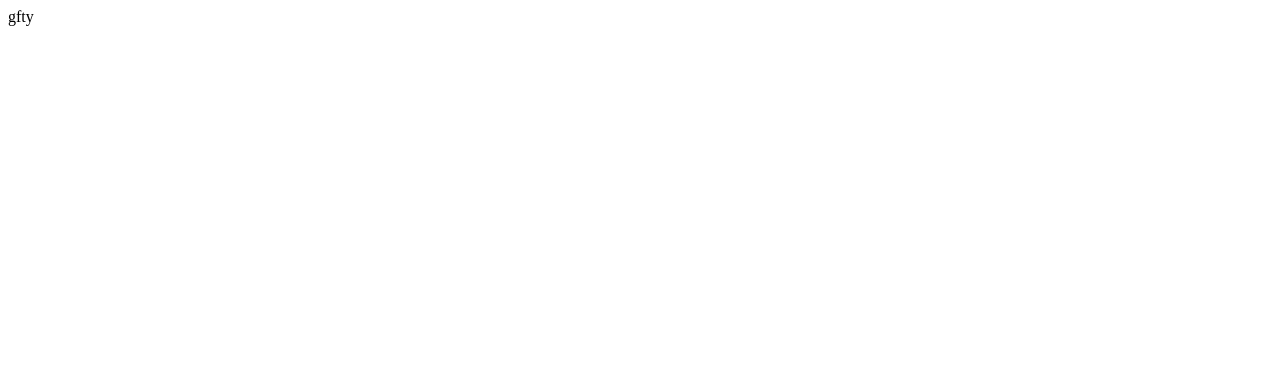
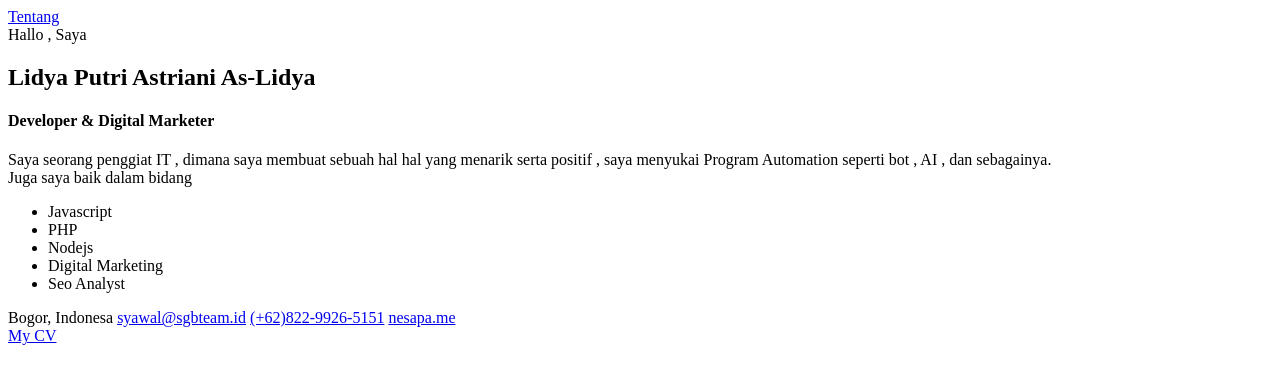
Before and after one commit to l1dya/jhg, a plain HTML site: page index.html in a window 1280 px wide. Drawn offline with Linux system fonts and the light colour scheme.

Commit message:
Update index.html

```diff
--- a/index.html
+++ b/index.html
@@ -1 +1,66 @@
-gfty
+<main class="content">
+    <div class="wrapper">
+        <section id="about-me">
+            <div class="container">
+                <div class="section-title">
+                    <a href="#" class="custom-btn">Tentang</a>
+                </div>
+                <div class="row section-content">
+                    <div class="col-sm-12 col-md-7">
+                        <div class="container">
+                            <div class="promo">
+                                <span>Hallo , Saya</span>
+                            </div>
+                            <div class="intro">
+                                <h2 class="my-name">Lidya Putri Astriani As-Lidya</h2>
+                                <h4>Developer & Digital Marketer</h4>
+                            </div>
+                            <div class="info-content">
+                                <p>
+                       Saya seorang penggiat IT , dimana saya membuat sebuah hal hal yang menarik serta positif , saya menyukai Program Automation seperti bot , AI , dan sebagainya.</br>
+
+                     Juga saya baik dalam bidang
+                                </p>
+                                <div class="skill-tag">
+                                    <ul>
+                                        <li>
+                                            <span>Javascript</span>
+                                        </li>
+                                        <li>
+                                            <span>PHP</span>
+                                        </li>
+                                        <li>
+                                            <span>Nodejs</span>
+                                        </li>
+                                        <li>
+                                            <span>Digital Marketing</span>
+                                        </li>
+                                        <li>
+                                            <span>Seo Analyst</span>
+                                        </li>
+                                    </ul>
+                                </div>
+                            </div>
+                        </div>
+                    </div>
+                    <div class="col-sm-12 col-md-5">
+                        <div class="container">
+                            <div class="info-list">
+                                <i class="icon ion-location"></i>
+                                <span>Bogor, Indonesa</span>
+                                <i class="icon ion-email"></i>
+                                <a href="mailto:abdulmuttaqin456@gmail.com">syawal@sgbteam.id</a>
+                                <i class="icon ion-social-whatsapp"></i>
+                                <a href="https://wa.me/6289614737919">(+62)822-9926-5151</a>
+                                <i class="icon ion-android-globe"></i>
+                                <a href="http://nesapa.me" target="_blank">nesapa.me</a>
+                            </div>
+                            <a href="#" class="download-btn">
+                                <i class="icon ion-android-arrow-down"></i>
+                                <span>My CV</span>
+                            </a>
+                        </div>
+                    </div>
+                </div>
+            </div>
+        </section>
```
